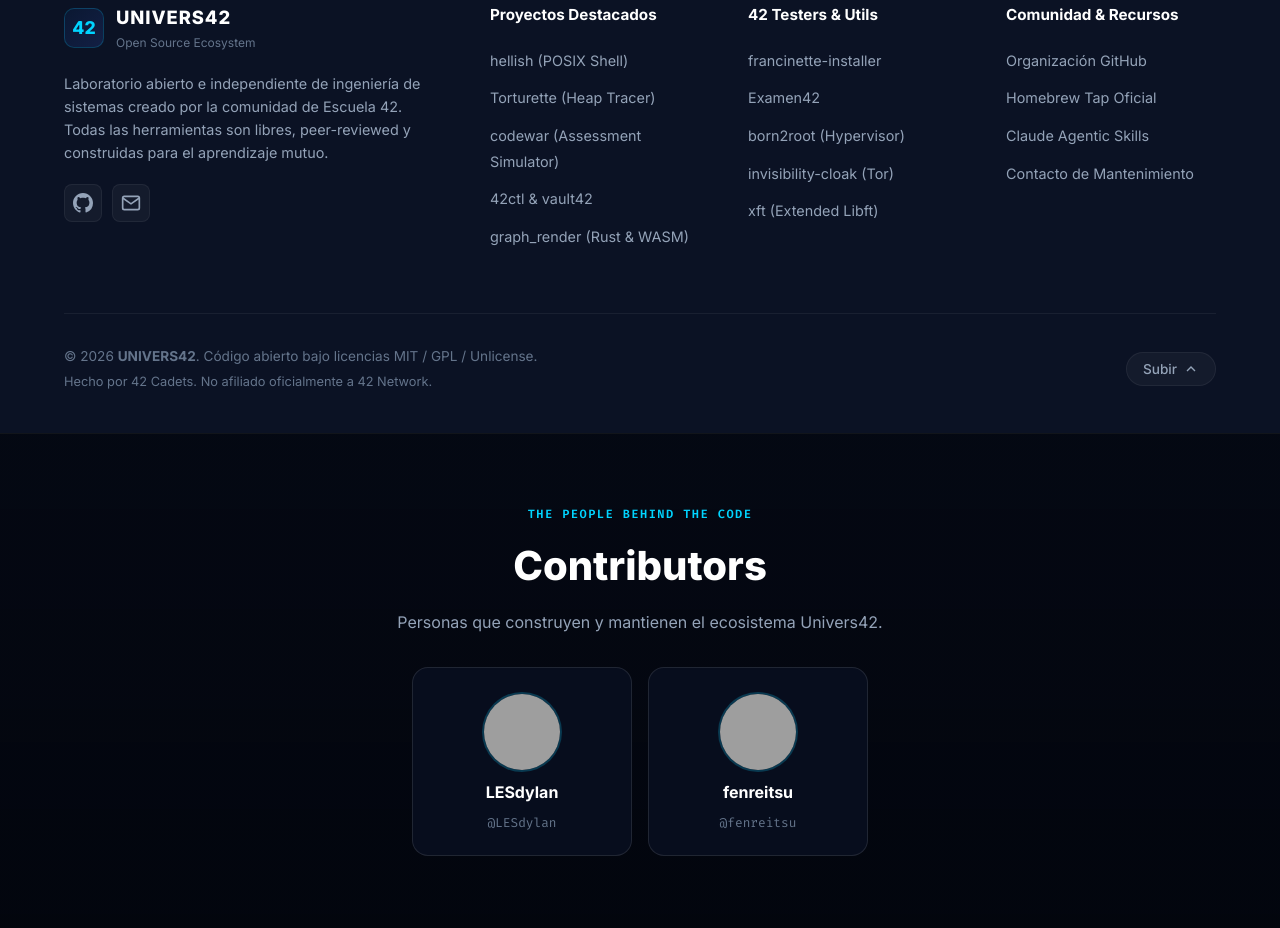
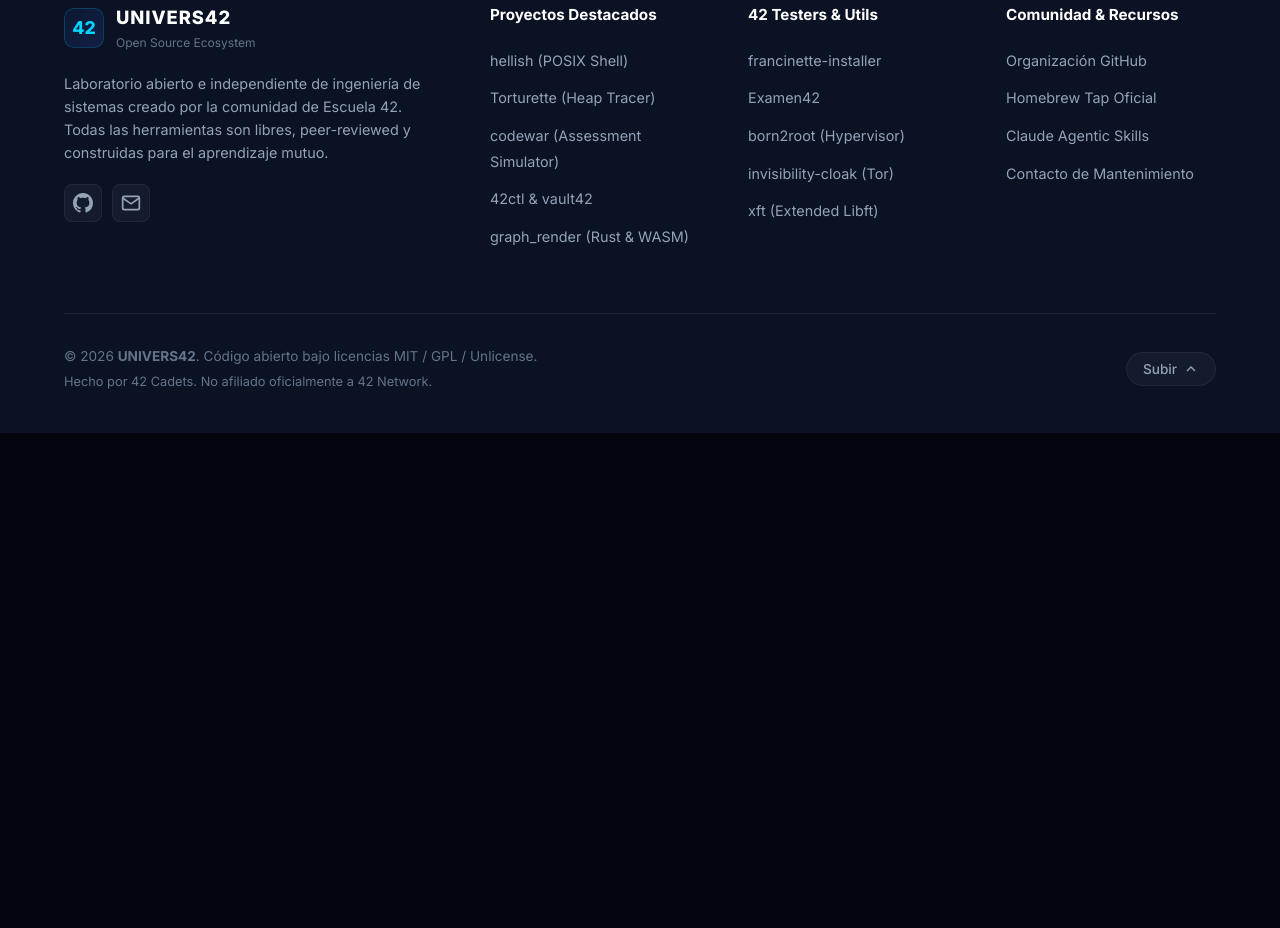
Before and after one commit to Univers42/Univers42.github.io, an Astro site: page / in a window 1280 px wide. Shown: the part 10825-11753 px from the top of the page. After the commit the page ends 11258 px from the top, so only its background shows below. Built offline with nearby package versions, Linux system fonts and the light colour scheme; Astro itself is replaced by a stand-in of ours; grey boxes are pictures that could not be loaded.

Commit message:
fix: remove duplicate contributor section markup

```diff
--- a/src/pages/index.astro
+++ b/src/pages/index.astro
@@ -81,41 +81,6 @@
   <!-- SaaS 4-column Footer -->
   <Footer />
 
-    <!-- Main contributors -->
-    <section class="contributors-section" id="contributors" aria-labelledby="contributors-title">
-      <div class="container">
-        <p class="contributors-eyebrow">THE PEOPLE BEHIND THE CODE</p>
-        <h2 id="contributors-title">Contributors</h2>
-        <p class="contributors-intro">Personas que construyen y mantienen el ecosistema Univers42.</p>
-        <div class="contributors-grid">
-          <a class="contributor-card" href="https://github.com/LESdylan" target="_blank" rel="noopener noreferrer">
-            <img
-              src="https://github.com/LESdylan.png?size=160"
-              alt="Avatar de LESdylan"
-              width="80"
-              height="80"
-              loading="lazy"
-              decoding="async"
-            />
-            <span class="contributor-name">LESdylan</span>
-            <span class="contributor-handle">@LESdylan</span>
-          </a>
-          <a class="contributor-card" href="https://github.com/fenreitsu" target="_blank" rel="noopener noreferrer">
-            <img
-              src="https://github.com/fenreitsu.png?size=160"
-              alt="Avatar de fenreitsu"
-              width="80"
-              height="80"
-              loading="lazy"
-              decoding="async"
-            />
-            <span class="contributor-name">fenreitsu</span>
-            <span class="contributor-handle">@fenreitsu</span>
-          </a>
-        </div>
-      </div>
-    </section>
-
 <style>
 .contributors-section {
   position: relative;
```
